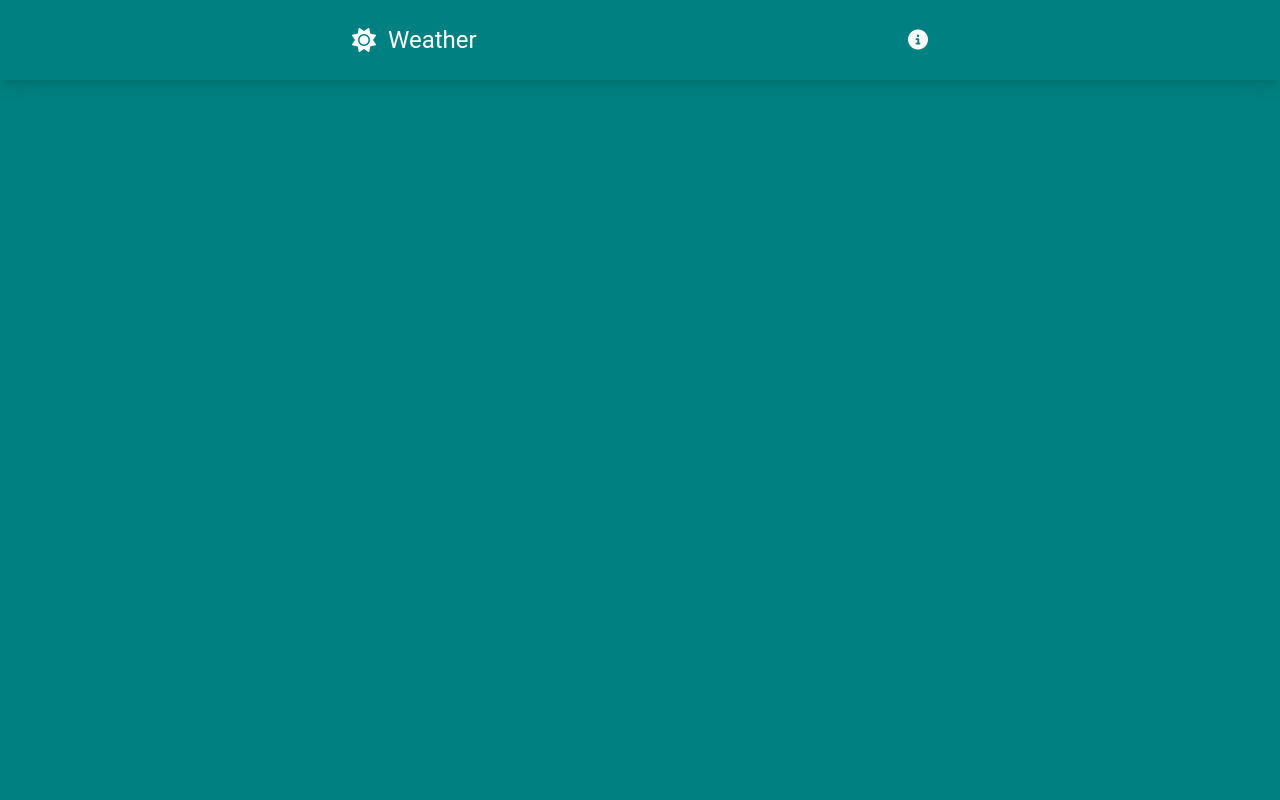
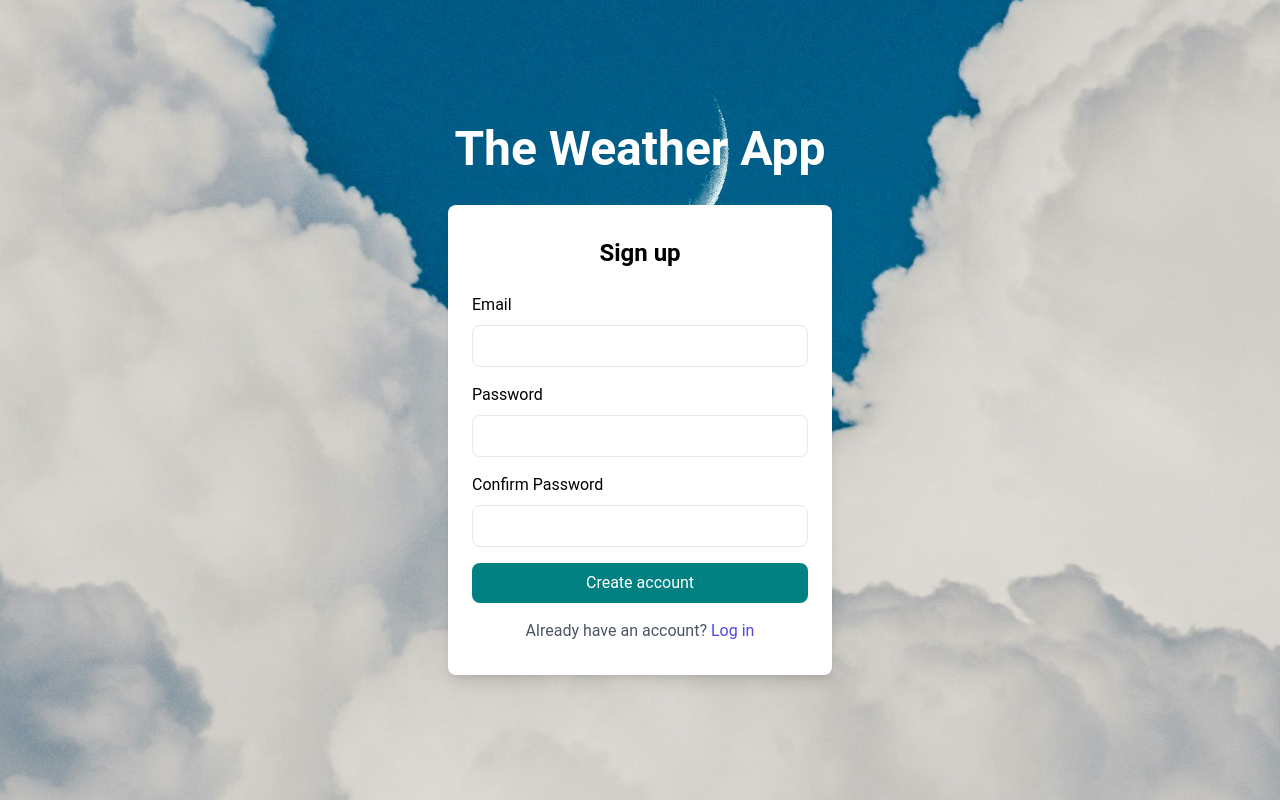
Before and after one commit to haiderawan91/VueWeatherApp, a Vue app: page /auth/register in a window 1280 px wide. Before the commit this address had no page. Built offline with nearby package versions, Linux system fonts and the light colour scheme; a web font is replaced by a local one.

Commit message:
some changes

```diff
--- a/package.json
+++ b/package.json
@@ -11,8 +11,10 @@
   "dependencies": {
     "axios": "^1.6.8",
     "uid": "^2.0.2",
+    "vee-validate": "^4.12.8",
     "vue": "^3.4.21",
-    "vue-router": "^4.3.0"
+    "vue-router": "^4.3.0",
+    "yup": "^1.4.0"
   },
   "devDependencies": {
     "@vitejs/plugin-vue": "^5.0.4",
--- a/src/App.vue
+++ b/src/App.vue
@@ -1,14 +1,19 @@
 <template>
   <div class="flex flex-col min-h-screen font-Roboto bg-weather-primary">
-    <SiteNavigation />
+    <SiteNavigation v-if="showNavigation" />
     <RouterView />
-
   </div>
 </template>
 <script setup>
-import {RouterView} from "vue-router";
+import { RouterView } from "vue-router";
 import SiteNavigation from "./components/SiteNavigation.vue";
+import { computed } from "vue";
+import { useRoute } from "vue-router";
+
+// Get the current route
+const route = useRoute();
+
+// Conditionally show navigation based on the current route
+const showNavigation = computed(() => route.name !== "registerView");
 </script>
-<style lang="scss" scoped>
-
-</style>
+<style lang="scss" scoped></style>
--- /dev/null
+++ b/src/components/Auth/Register.vue
@@ -0,0 +1,82 @@
+<template>
+  <div
+    class="min-h-screen flex flex-col items-center justify-center bg-weather-primarys bg-cover bg-center relative"
+  >
+    <h1 class="text-5xl font-bold text-white mb-8 z-10">The Weather App</h1>
+    <div
+      class="relative bg-white rounded-lg shadow-lg overflow-hidden max-w-sm w-full z-10"
+    >
+      <div class="px-6 py-8">
+        <h2 class="text-center text-2xl font-bold text-grey-800 mb-6">Sign up</h2>
+        <form @submit.prevent="register">
+          <div class="mb-4">
+            <label for="email" class="block text-grey-800">Email</label>
+            <input
+              type="email"
+              id="email"
+              v-model="email"
+              class="mt-2 px-4 py-2 border rounded-lg w-full focus:outline-none focus:ring-2 focus:ring-weather-ring1"
+              required
+            />
+          </div>
+          <div class="mb-4">
+            <label for="password" class="block text-grey-800">Password</label>
+            <input
+              type="password"
+              id="password"
+              v-model="password"
+              class="mt-2 px-4 py-2 border rounded-lg w-full focus:outline-none focus:ring-2 focus:ring-weather-ring1"
+              required
+            />
+          </div>
+          <div class="mb-4">
+            <label for="confirm-password" class="block text-grey-800"
+              >Confirm Password</label
+            >
+            <input
+              type="password"
+              id="confirm-password"
+              v-model="confirmPassword"
+              class="mt-2 px-4 py-2 border rounded-lg w-full focus:outline-none focus:ring-2 focus:ring-weather-ring1"
+              required
+            />
+          </div>
+          <button
+            type="submit"
+            class="bg-weather-primary text-white px-4 py-2 rounded-lg w-full hover:bg-weather-secondary transition"
+          >
+            Create account
+          </button>
+        </form>
+        <p class="mt-4 text-center text-gray-600">
+          Already have an account? <a href="#" class="text-indigo-600">Log in</a>
+        </p>
+      </div>
+    </div>
+  </div>
+</template>
+
+<script setup>
+import { ref } from "vue";
+
+const email = ref("");
+const password = ref("");
+const confirmPassword = ref("");
+
+const register = () => {
+  if (password.value !== confirmPassword.value) {
+    alert("Passwords do not match");
+    return;
+  }
+  console.log("Registered:", { email: email.value, password: password.value });
+};
+</script>
+
+<style scoped>
+.bg-weather-primarys {
+  background-image: url("@/assets/background.jpg");
+  background-size: auto;
+  background-position: center;
+  background-repeat: no-repeat;
+}
+</style>
--- a/src/router/index.js
+++ b/src/router/index.js
@@ -1,6 +1,7 @@
 import { createRouter, createWebHistory } from 'vue-router'
 import HomeView from '../views/HomeView.vue'
 import CityView from '../views/CityView.vue'
+import Register from '../components/Auth/Register.vue'
 
 const router = createRouter({
   history: createWebHistory(import.meta.env.BASE_URL),
@@ -20,6 +21,14 @@ const router = createRouter({
       meta:{
         title:'City View',
       },
+    },
+    {
+      path: '/auth/register',
+      name: 'registerView',
+      component: Register,
+      meta:{
+        title:'Register',
+      },
     }
   ]
 });
--- a/tailwind.config.js
+++ b/tailwind.config.js
@@ -7,6 +7,10 @@ module.exports = {
         "weather-secondary":"#e3bc9a",
       },
 
+    },
+    ringColor: {
+      "weather-ring1":"#008080",
+      "weather-ring2":"#e3bc9a",
     },
     fontFamily:{
       Roboto: ["Roboto, sans-serif"],
```
Also changed, not shown: src/assets/background.jpg (added), 1 other file (tests, documents, lock files or other folders).
